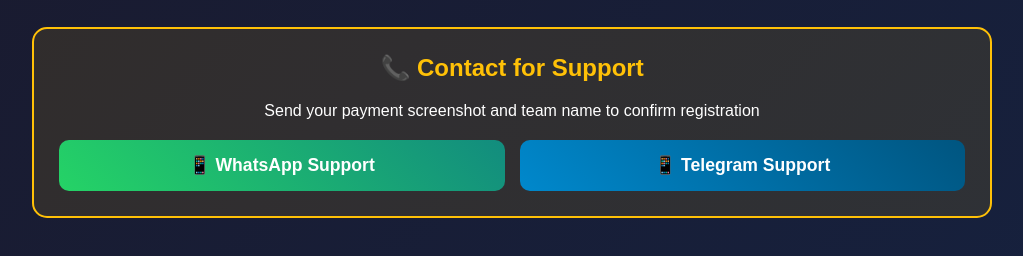
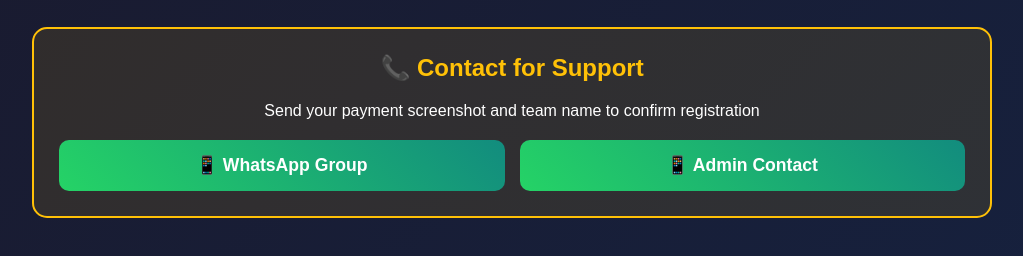
Before and after one commit to Saurav-ui-code/Bgmi-championship, a plain HTML site: page index.html in a window 1280 px wide. Shown: the part 1868-2124 px from the top of the page, without its empty margins (128-1151 px from the left). Drawn offline with nearby package versions, Linux system fonts and the light colour scheme.

Commit message:
Add files via upload

```diff
--- a/index.html
+++ b/index.html
@@ -406,11 +406,11 @@
             </p>
 
             <div class="contact-buttons">
+                <a href="https://chat.whatsapp.com/Clscq9grtYaFeyueCfuQph" class="contact-btn">
+                    📱 WhatsApp Group
+                </a>
                 <a href="https://wa.me/919353711939" class="contact-btn">
-                    📱 WhatsApp Support
-                </a>
-                <a href="https://t.me/+919353711939" class="contact-btn telegram-btn">
-                    📱 Telegram Support
+                    📱 Admin Contact
                 </a>
             </div>
         </div>
```
